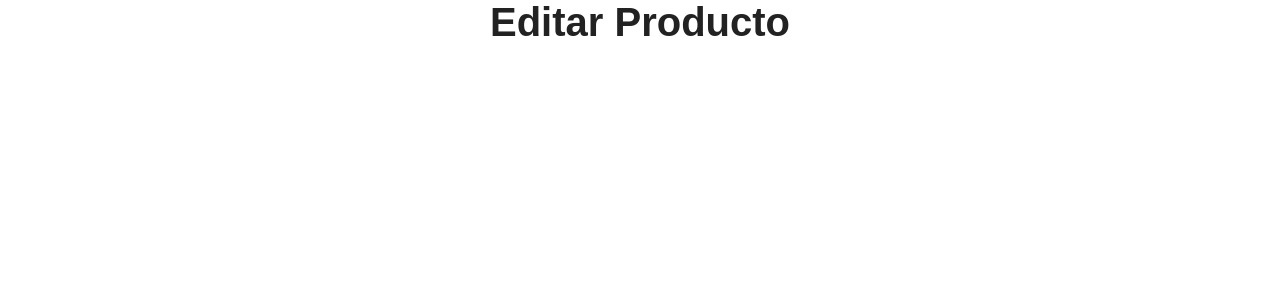
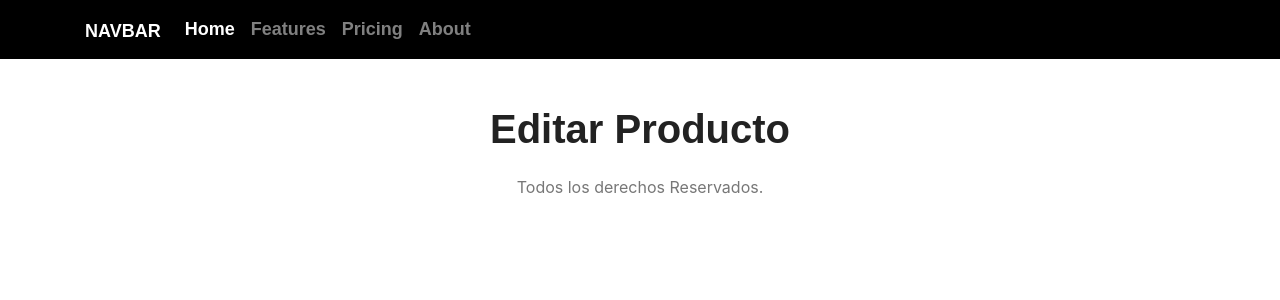
Before and after one commit to armandoltx/router-crud-react, a React (Create React App) app: page /productos/editar/1 in a window 1280 px wide. Shown: the top 300 px of the page. Built offline with nearby package versions, Linux system fonts and the light colour scheme; a web font is replaced by a local one.

Commit message:
Creado el header y el footer y puesto para que se vea en toda la app

```diff
--- a/src/App.js
+++ b/src/App.js
@@ -1,14 +1,18 @@
 import React from 'react';
 import { BrowserRouter as Router, Route, Switch } from 'react-router-dom';
+import Header from './components/Header';
+import Footer from './components/Footer';
 import Productos from './components/Productos';
 import EditarProducto from './components/EditarProducto';
 import AgregarProducto from './components/AgregarProducto';
 import Producto from './components/Producto';
 
-
 function App() {
   return (
     <Router>
+      {/* Todo lo que se coloque entre <Router> y <Switch> se va a mostrar en todas las paginas */}
+      <Header />
+      <div className="container mt-5">
         <Switch>
           {/* Los componentes con rutas mas especificas tienen que ir primero para q no se confundan */}
           <Route exact path="/productos/nuevo" component={AgregarProducto} />
@@ -16,6 +20,8 @@
           <Route exact path="/productos/:id" component={Producto} />
           <Route exact path="/productos/editar/:id" component={EditarProducto} />
         </Switch>
+      </div>
+      <Footer />
     </Router>
   );
 }
--- /dev/null
+++ b/src/components/Footer.js
@@ -0,0 +1,11 @@
+import React from 'react';
+
+const Footer = () => {
+  return (
+    <p className="mt-4 p2 text-center text-muted">
+      Todos los derechos Reservados.
+    </p>
+  );
+};
+
+export default Footer;
--- /dev/null
+++ b/src/components/Header.js
@@ -0,0 +1,34 @@
+import React from 'react';
+import { Link } from 'react-router-dom';
+
+const Header = () => {
+  return (
+    <nav className="navbar navbar-expand-lg navbar-dark bg-dark">
+      <div className="container">
+        <Link to="/productos" className="navbar-brand">Navbar</Link>
+        <button className="navbar-toggler" type="button" data-toggle="collapse" data-target="#navbarColor02" aria-controls="navbarColor02" aria-expanded="false" aria-label="Toggle navigation">
+          <span className="navbar-toggler-icon"></span>
+        </button>
+
+        <div className="collapse navbar-collapse" id="navbarColor02">
+          <ul className="navbar-nav mr-auto">
+            <li className="nav-item active">
+              <Link className="nav-link" href="#">Home <span className="sr-only">(current)</span></Link>
+            </li>
+            <li className="nav-item">
+              <Link className="nav-link" href="#">Features</Link>
+            </li>
+            <li className="nav-item">
+              <Link className="nav-link" href="#">Pricing</Link>
+            </li>
+            <li className="nav-item">
+              <Link className="nav-link" href="#">About</Link>
+            </li>
+          </ul>
+        </div>
+      </div>
+    </nav>
+  );
+};
+
+export default Header;
```
Lines whose indentation alone changed are shown as unchanged.
